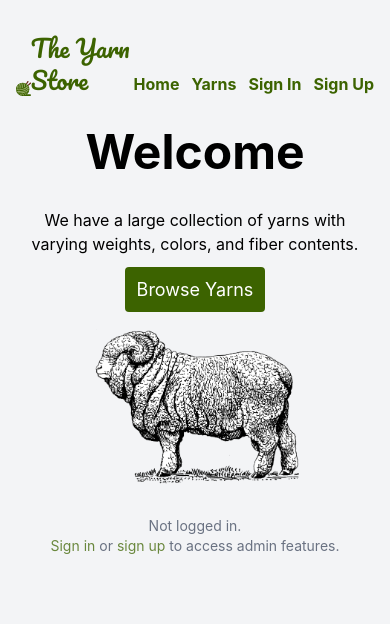
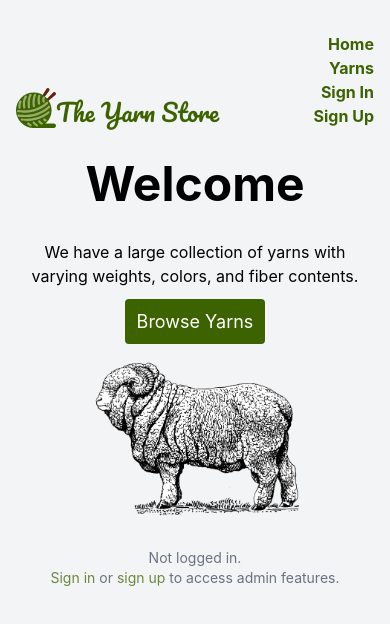
Before and after one commit to meganlavengood/yarn-app, a React (Vite) app: page / in a window 390 px wide. Shown: the top 624 px of the page. Built offline with nearby package versions, Linux system fonts and the light colour scheme; no server answers.

Commit message:
improve mobile styling on navbar

```diff
--- a/src/components/Navbar.tsx
+++ b/src/components/Navbar.tsx
@@ -17,11 +17,11 @@ function Navbar({ user }: NavbarProps) {
 			<nav className="navbar flex items-end justify-between">
 				<Link to="/">
 					<div className="nav-brand flex items-end flex-nowrap">
-						<img src={`${headerImg}`} className="size-1/8" />
-						<h1 className="text-2xl md:text-5xl">The Yarn Store</h1>
+						<img src={`${headerImg}`} className="size-10 md:size-1/8" />
+						<h1 className="text-2xl md:text-5xl whitespace-nowrap">The Yarn Store</h1>
 					</div>
 				</Link>
-				<div className="nav-links flex flex-row items-end gap-3 font-bold max-[350px]:flex-col max-[350px]:gap-0">
+				<div className="nav-links flex flex-row items-end gap-3 font-bold max-[450px]:flex-col max-[450px]:gap-0">
 					<Link to="/">Home</Link>
 					<Link to="/yarns">Yarns</Link>
 					{/* if logged in, show sign-out link; otherwise, show sign in and sign up */}
```
